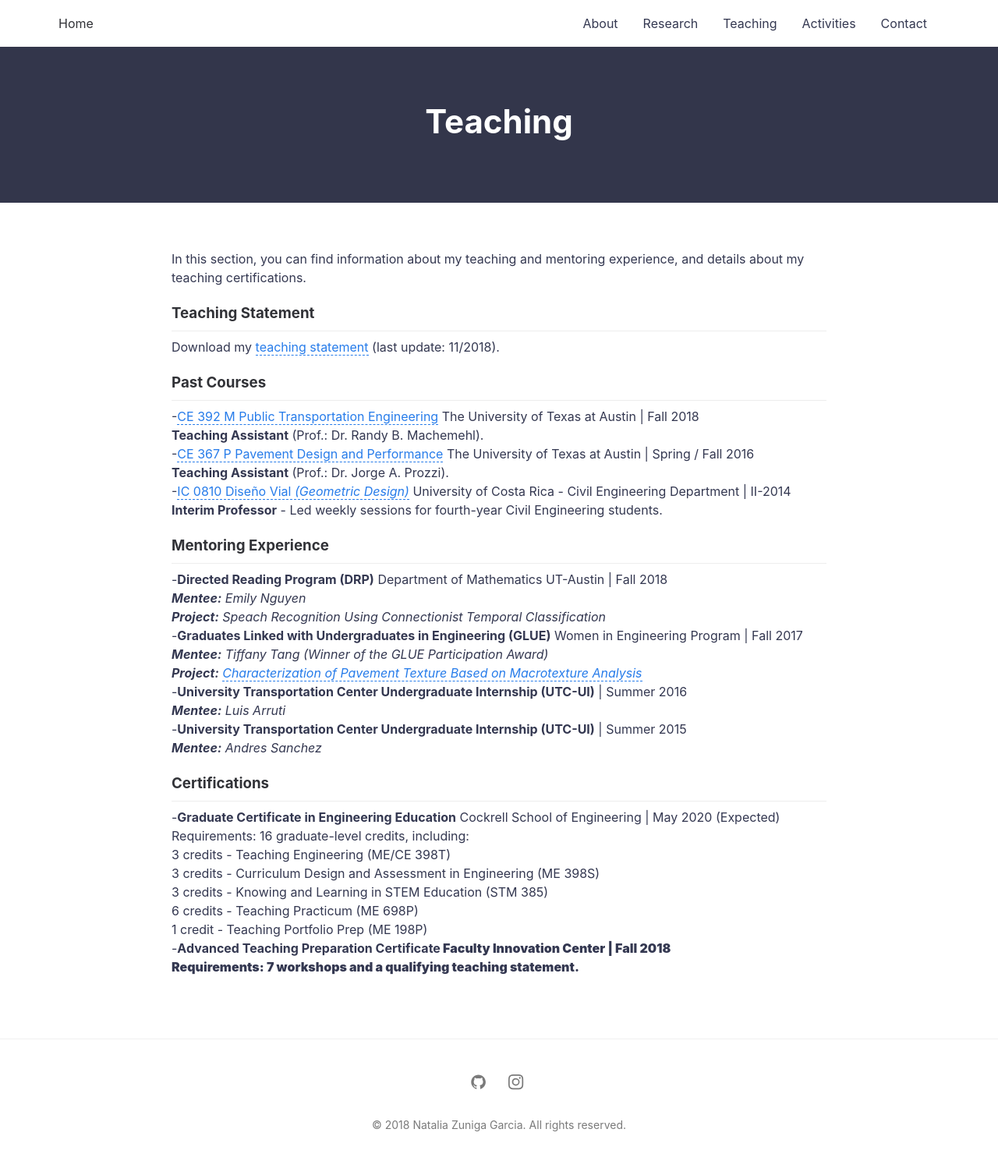
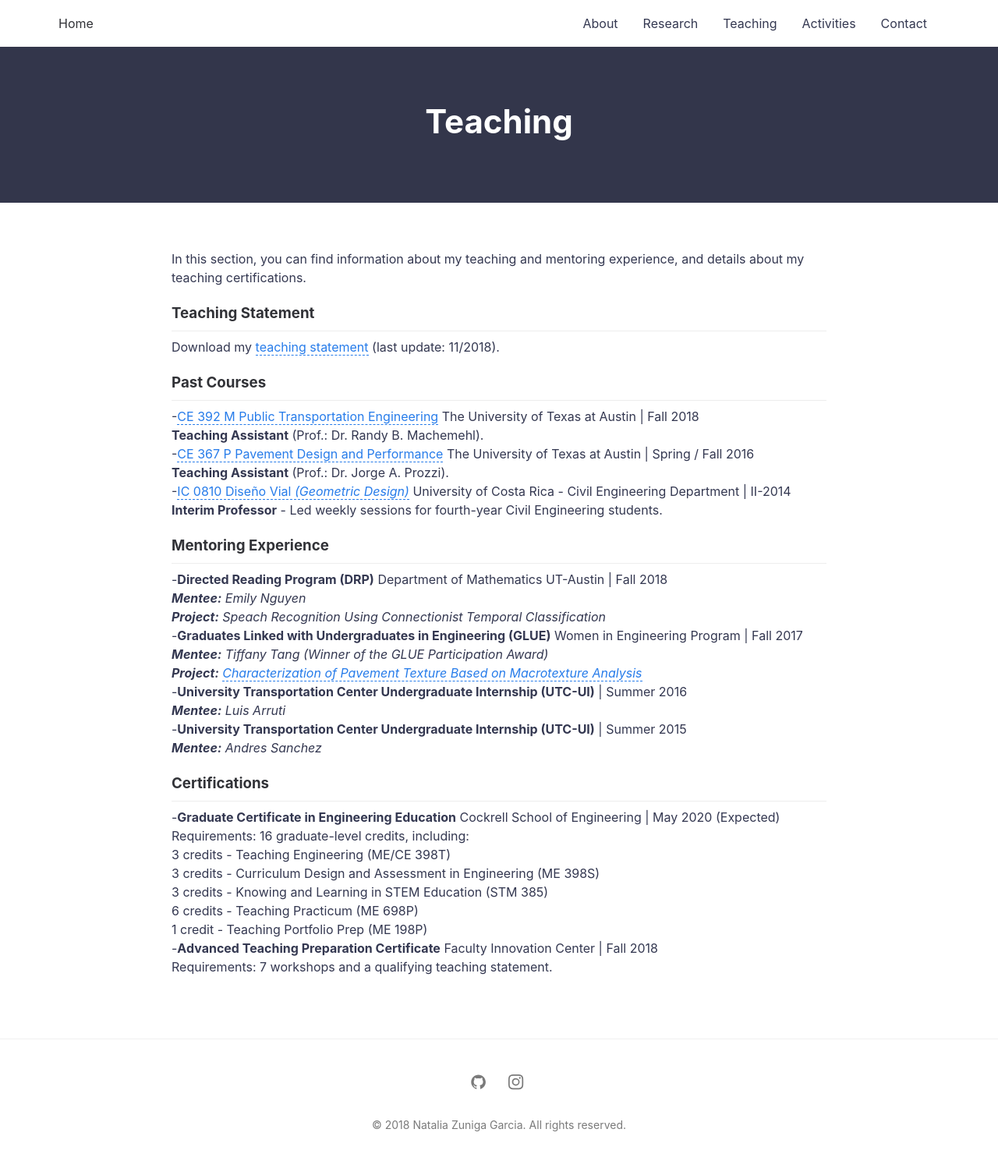
Before and after one commit to nzunigag/nzunigag.github.io, a Jekyll site: the page built from teaching.md, in a window 1280 px wide. Shown: the whole page at 78% size. Built offline with Jekyll 4.4.1, drawn with Linux system fonts in a browser that asks for light colours.

```diff
--- a/teaching.md
+++ b/teaching.md
@@ -41,5 +41,5 @@ Requirements: 16 graduate-level credits, including: <br>
 3 credits - Knowing and Learning in STEM Education (STM 385)<br>
 6 credits - Teaching Practicum (ME 698P)<br>
 1 credit - Teaching Portfolio Prep (ME 198P)<br>
--<b>Advanced Teaching Preparation Certificate<b> Faculty Innovation Center | Fall 2018<br>
+-<b>Advanced Teaching Preparation Certificate</b> Faculty Innovation Center | Fall 2018<br>
 Requirements: 7 workshops and a qualifying teaching statement.
```
